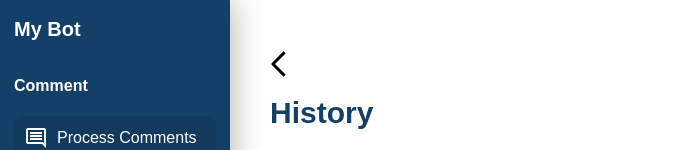
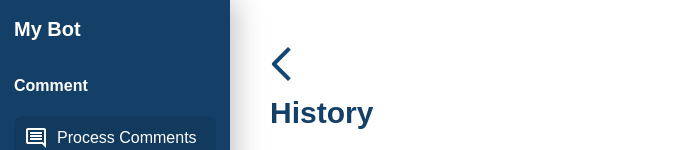
Before and after one commit to iiiikimii/frontend-bot, a React (Vite) app: page /history in a window 1280 px wide. Shown: the top 150 px of the page, without its empty margins (0-685 px from the left). Built offline with nearby package versions, Linux system fonts and the light colour scheme; no server answers.

Commit message:
Update Back

```diff
--- a/src/components/wrapper/MainWrapper.jsx
+++ b/src/components/wrapper/MainWrapper.jsx
@@ -16,7 +16,7 @@ const MainWrapper = ({ title, description, children }) => {
         {/* title */}
         <div className="flex flex-col mw-full gap-4">
           <div className="">
-            <button onClick={() => navigate(-1)}><svg xmlns="http://www.w3.org/2000/svg" width="18" height="48" viewBox="0 0 12 24"><path fill="currentColor" fill-rule="evenodd" d="m3.343 12l7.071 7.071L9 20.485l-7.778-7.778a1 1 0 0 1 0-1.414L9 3.515l1.414 1.414z"/></svg></button>
+            <button onClick={() => navigate(-1)}><svg xmlns="http://www.w3.org/2000/svg" width="24" height="48" viewBox="0 0 12 24"><path fill="#144776" fill-rule="evenodd" d="m3.343 12l7.071 7.071L9 20.485l-7.778-7.778a1 1 0 0 1 0-1.414L9 3.515l1.414 1.414z"/></svg></button>
             <h1 className="text-2xl sm:text-3xl text-[#143F66] font-semibold">{title}</h1>
           </div>
           <p>{description}</p>
```
